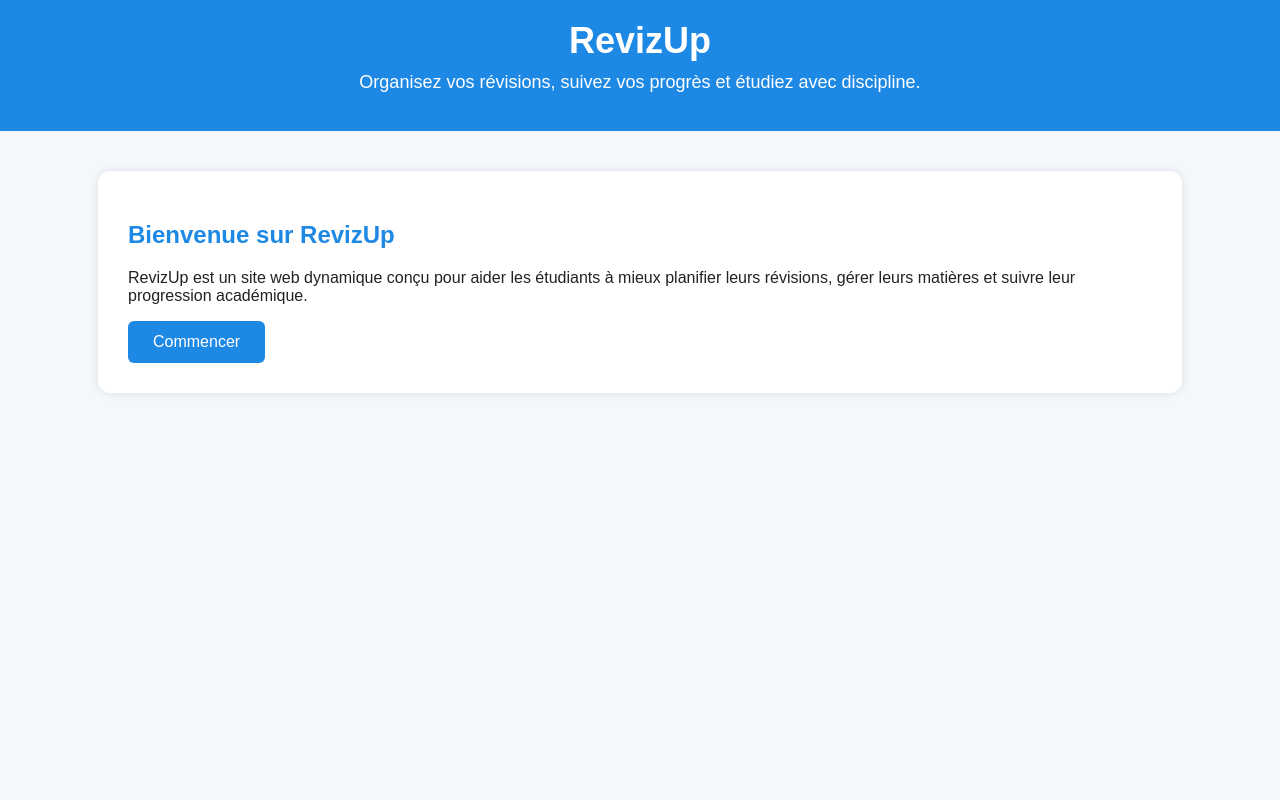
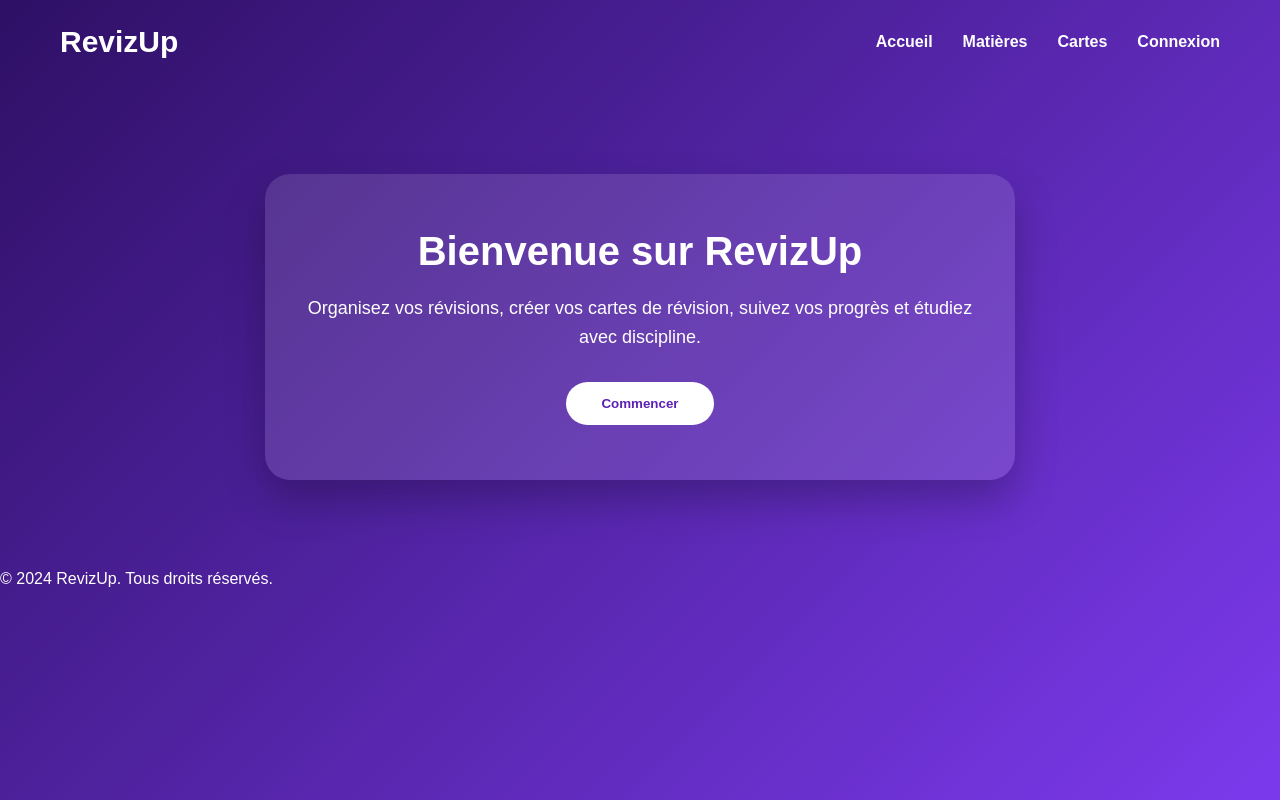
Before and after one commit to Rockya24/Revizu_p, a PHP site: page / in a window 1280 px wide. Run offline with PHP 8.4, Linux system fonts and the light colour scheme.

Commit message:
le css s'instal

```diff
--- a/forme.css
+++ b/forme.css
@@ -1,51 +1,75 @@
-body {
-    margin: 0;
-    padding: 0;
-    font-family: Arial, sans-serif;
-    background-color: #f4f7fb;
-    color: #222;
+*{
+    margin:0;
+    padding:0;
+    box-sizing:border-box;
 }
 
-header {
-    background-color: #1e88e5;
-    color: white;
-    padding: 20px 50px;
-    text-align: center;
+body{
+    min-height:100vh;
+    font-family:Arial,sans-serif;
+    color:white;
+    background:linear-gradient(135deg,#2e1065,#7c3aed);
 }
 
-header h1 {
-    margin: 0;
-    font-size: 36px;
+header{
+    width:100%;
+    padding:25px 60px;
+    display:flex;
+    justify-content:space-between;
+    align-items:center;
 }
 
-header p {
-    margin-top: 10px;
-    font-size: 18px;
+header h1{
+    font-size:30px;
 }
 
-section {
-    width: 80%;
-    margin: 40px auto;
-    background-color: white;
-    padding: 30px;
-    border-radius: 12px;
-    box-shadow: 0 0 10px rgba(0,0,0,0.1);
+nav{
+    display:flex;
+    gap:30px;
 }
 
-section h2 {
-    color: #1e88e5;
+nav a{
+    color:white;
+    text-decoration:none;
+    font-weight:bold;
 }
 
-button {
-    background-color: #1e88e5;
-    color: white;
-    border: none;
-    padding: 12px 25px;
-    border-radius: 6px;
-    cursor: pointer;
-    font-size: 16px;
+nav a:hover{
+    color:#ddd6fe;
 }
 
-button:hover {
-    background-color: #1565c0;
+section{
+    width:85%;
+    max-width:750px;
+    margin:90px auto;
+    padding:55px 40px;
+    text-align:center;
+    background:rgba(255,255,255,0.12);
+    border-radius:25px;
+    box-shadow:0 20px 40px rgba(0,0,0,0.25);
 }
+
+section h2{
+    font-size:40px;
+    margin-bottom:20px;
+}
+
+section p{
+    font-size:18px;
+    line-height:1.6;
+    margin-bottom:30px;
+}
+
+button{
+    padding:14px 35px;
+    border:none;
+    border-radius:30px;
+    background:white;
+    color:#5b21b6;
+    font-weight:bold;
+    cursor:pointer;
+}
+
+button:hover{
+    background:#ede9fe;
+}
--- a/index.php
+++ b/index.php
@@ -9,18 +9,25 @@
 
 <header>
     <h1>RevizUp</h1>
-    <p>Organisez vos révisions, suivez vos progrès et étudiez avec discipline.</p>
+    <nav>
+        <a href="index.php">Accueil</a>
+        <a href="contact.php">Matières</a>
+        <a href="index.php">Cartes</a>
+        <a href="contact.php">Connexion</a>
+
+    </nav>
 </header>
-
-<section>
-    <h2>Bienvenue sur RevizUp</h2>
-    <p>
-        RevizUp est un site web dynamique conçu pour aider les étudiants à mieux planifier
-        leurs révisions, gérer leurs matières et suivre leur progression académique.
-    </p>
-
-    <button>Commencer</button>
+<section classe="hero">
+    <div class="hero-text">
+        <h2>Bienvenue sur RevizUp</h2>
+        <p>
+            Organisez vos révisions,  créer vos cartes de révision, suivez vos progrès et étudiez avec discipline.
+        </p>
+        <button>Commencer</button>
+    </div>
 </section>
-
+<footer>
+    <p>&copy; 2024 RevizUp. Tous droits réservés.</p>
+</footer>
 </body>
 </html>
```
Also changed, not shown: README.md.
